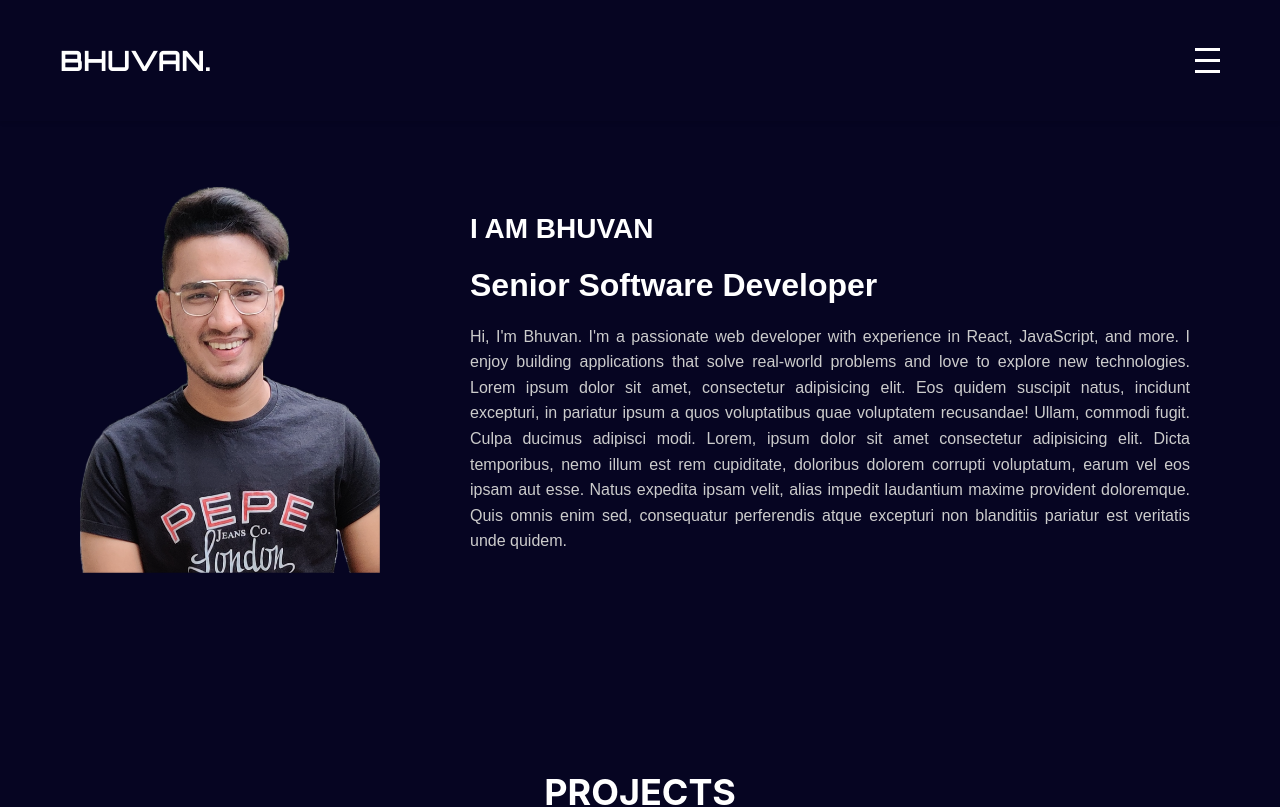
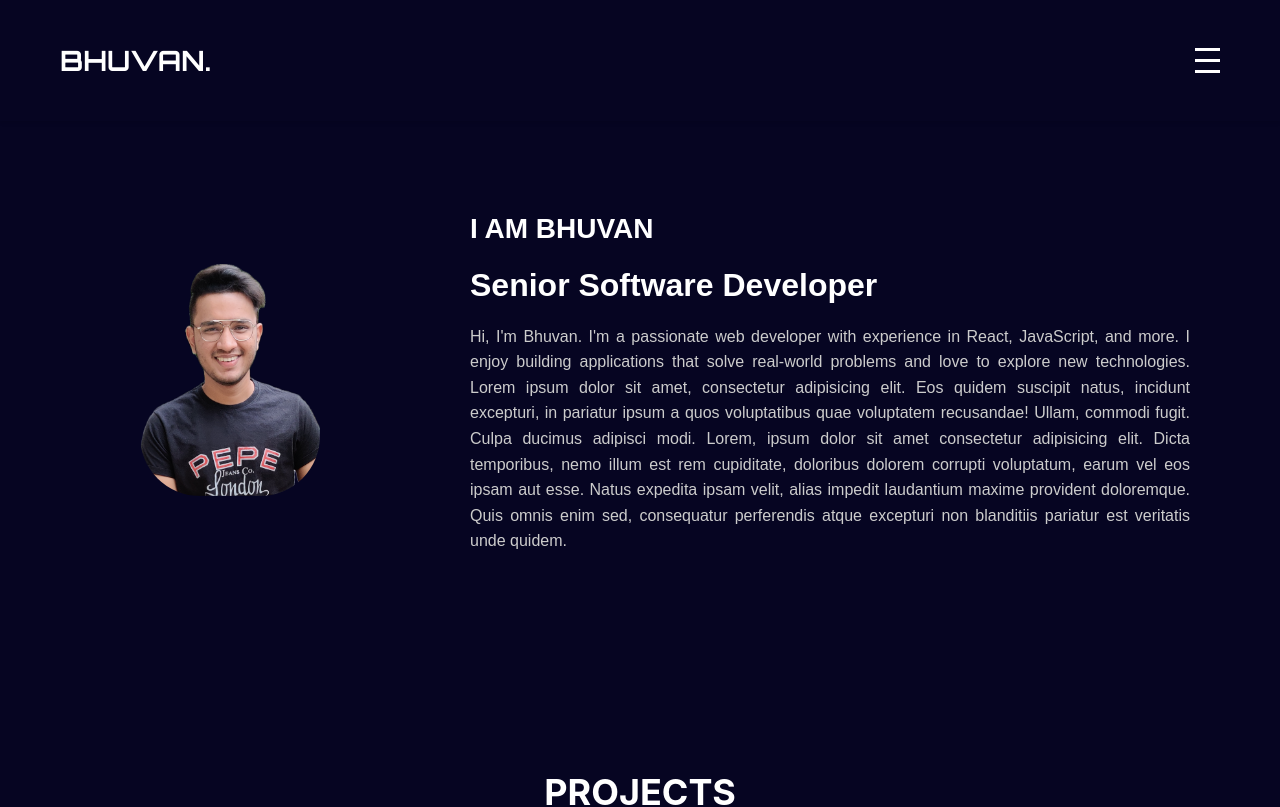
Before and after one commit to BhuvanDamodar/bhuvan-portfolio, a React (Create React App) app: page / in a window 1280 px wide. Shown: the top 807 px of the page. Built offline with nearby package versions, Linux system fonts and the light colour scheme; no server answers.

Commit message:
home image size changes

```diff
--- a/src/components/styles/Home.css
+++ b/src/components/styles/Home.css
@@ -22,10 +22,10 @@
 
 /* Style for the image with spotlight effect */
 .home-image {
-  width: 100%;
+  width: 50%;
   max-width: 350px; /* Maximum width for responsiveness */
   height: auto;
-  border-radius: 0px;
+  border-radius: 60px;
   background: transparent;
   position: relative;
   margin-left: 40px;
```
